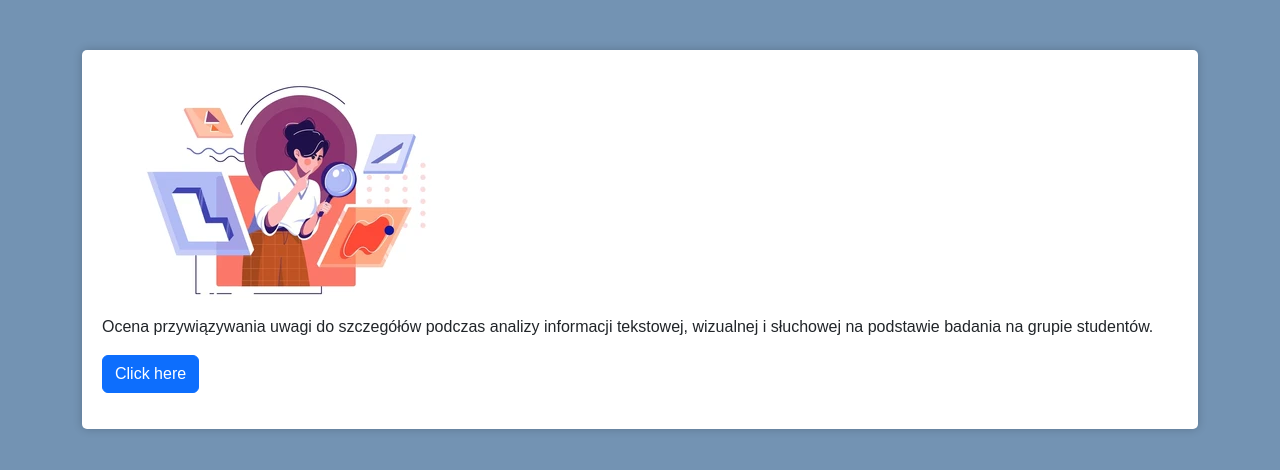
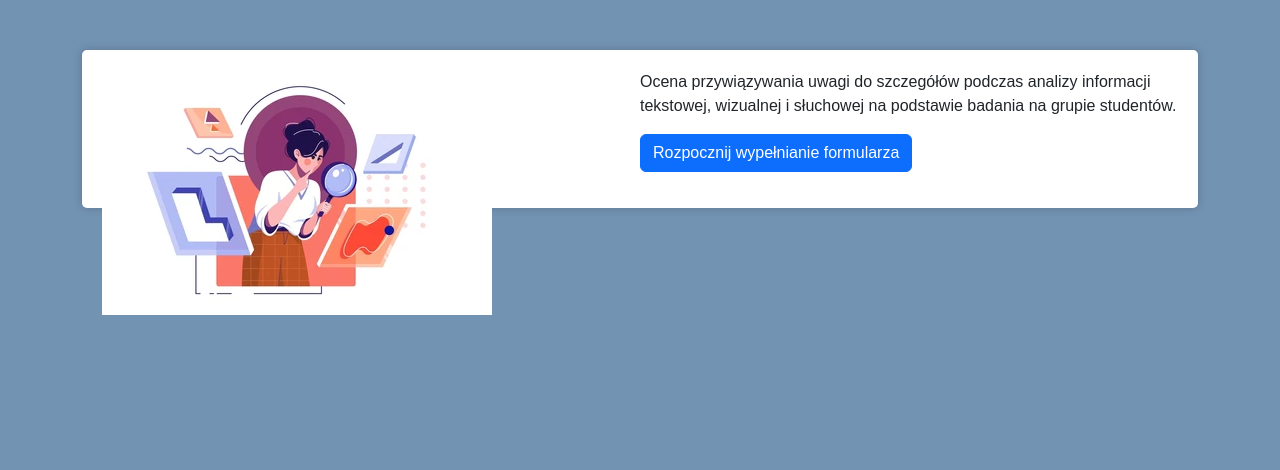
Before and after one commit to ArkadiuszKarbowski/assessment-of-attention-to-detail, a Flask app: page / in a window 1280 px wide. Shown: the top 470 px of the page. Run offline with Flask 3, Linux system fonts and the light colour scheme.

Commit message:
changes in  style

```diff
--- a/templates/home.html
+++ b/templates/home.html
@@ -8,6 +8,16 @@
     <link href="https://cdn.jsdelivr.net/npm/bootstrap@5.3.0-alpha3/dist/css/bootstrap.min.css" rel="stylesheet" integrity="sha384-KK94CHFLLe+nY2dmCWGMq91rCGa5gtU4mk92HdvYe+M/SXH301p5ILy+dN9+nJOZ" crossorigin="anonymous">
   <link rel="stylesheet" type="text/css" href="static/css/style.css">
 	<link rel="icon" type="image/png" href="{{ url_for('static', filename='fav.png') }}">
+  <style>
+		#left {
+			float: left;
+			width: 50%;
+		}
+		#right {
+			float: right;
+			width: 50%;
+		}
+	</style>
 </head>
 <body>
   <div class="container mt-5">
@@ -21,7 +31,7 @@
 		<p>Ocena przywiązywania uwagi do szczegółów podczas analizy informacji tekstowej, wizualnej i słuchowej na podstawie badania na grupie studentów.</p>
 	</div>
 
-      <button tm-5  class="btn btn-primary mb-3" type="button" onclick="window.location.href='/page2'">Click here</button>
+      <button tm-5  class="btn btn-primary mb-3" type="button" onclick="window.location.href='/page2'">Rozpocznij wypełnianie formularza</button>
     </form>
   </div>
 	<script src="https://cdn.jsdelivr.net/npm/bootstrap@5.3.0-alpha3/dist/js/bootstrap.min.js" integrity="sha384-Y4oOpwW3duJdCWv5ly8SCFYWqFDsfob/3GkgExXKV4idmbt98QcxXYs9UoXAB7BZ" crossorigin="anonymous"></script>
```
